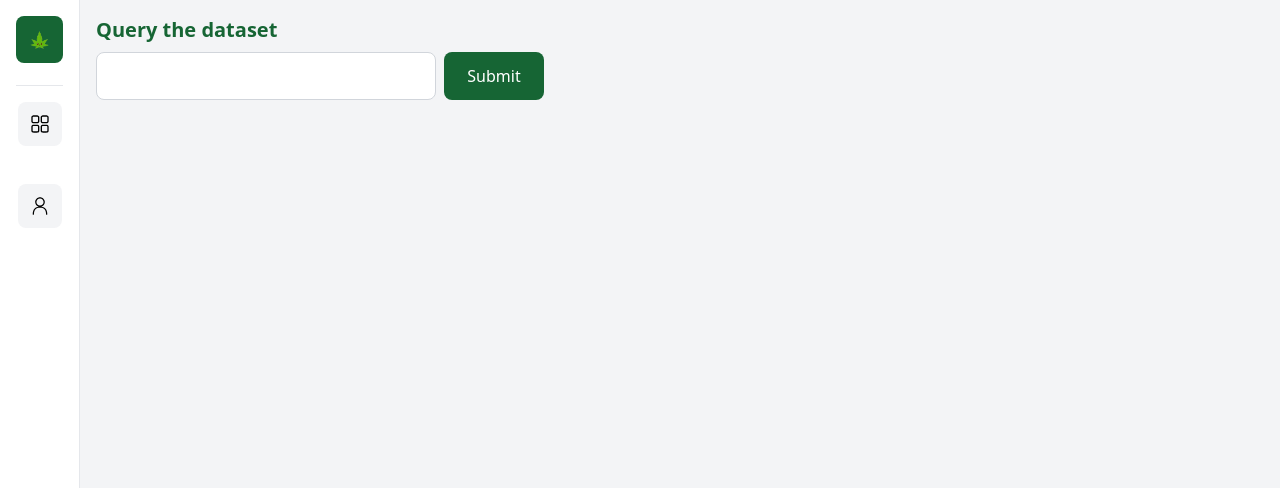
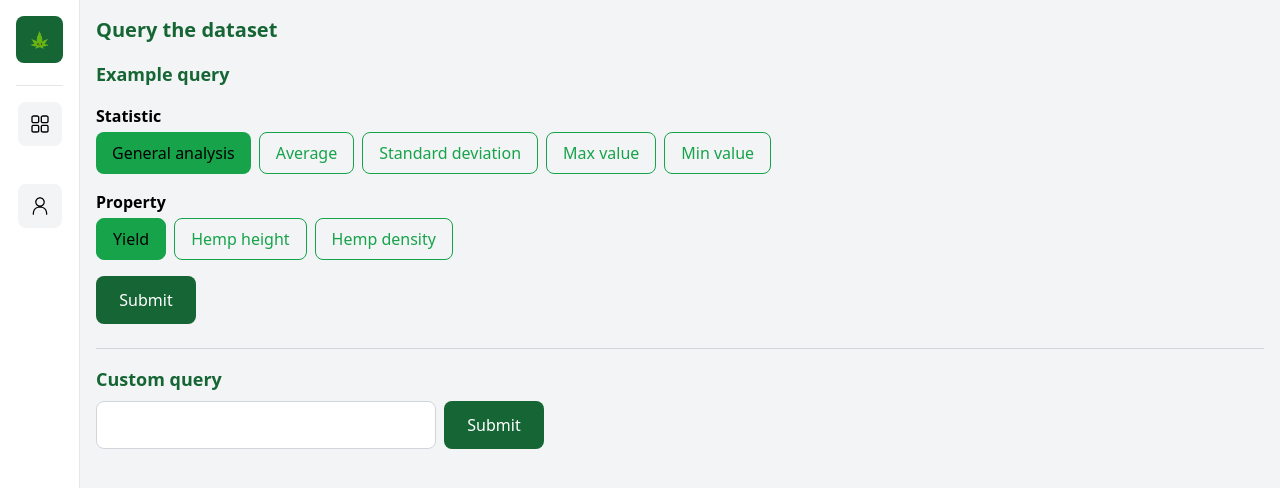
Before and after one commit to mattiapomelli/digital-gaia-data-visualization, a Next.js app: page /gpt in a window 1280 px wide. Shown: the top 488 px of the page. Built offline with nearby package versions, Linux system fonts and the light colour scheme.

Commit message:
Add example queries

```diff
--- /dev/null
+++ b/components/CustomQuery.jsx
@@ -0,0 +1,51 @@
+import React, { useState } from "react";
+import { Spinner } from "./Spinner";
+
+const CustomQuery = () => {
+  const [query, setQuery] = useState("");
+  const [loading, setLoading] = useState(false);
+  const [response, setResponse] = useState(null);
+
+  const onSubmit = async (event) => {
+    event.preventDefault();
+    setLoading(true);
+
+    const response = await fetch("/api/generate?query=" + query);
+    const data = await response.json();
+
+    setResponse(data);
+    setLoading(false);
+  };
+
+  return (
+    <div>
+      <h3 className="text-lg text-green-800 font-extrabold mt-4" id="response">
+        Custom query
+      </h3>
+      <form
+        onSubmit={onSubmit}
+        className="flex gap-2 items-center mt-2 max-w-md h-12"
+      >
+        <input
+          type="text"
+          value={query}
+          onChange={(event) => setQuery(event.target.value)}
+          className="border border-gray-300 p-2 rounded-lg w-full h-full"
+        />
+        <button className="py-2 px-4 flex items-center justify-center bg-green-800 hover:bg-green-950 text-white rounded-lg h-full min-w-[100px]">
+          {loading ? <Spinner /> : "Submit"}
+        </button>
+      </form>
+      {response && (
+        <div>
+          <h4 className="font-extrabold mt-4" id="response">
+            Response
+          </h4>
+          <p>{response}</p>
+        </div>
+      )}
+    </div>
+  );
+};
+
+export default CustomQuery;
--- /dev/null
+++ b/components/ExampleQuery.jsx
@@ -0,0 +1,98 @@
+import React, { useState } from "react";
+import { Spinner } from "./Spinner";
+
+import cx from "classnames";
+
+const statistics = [
+  "General analysis",
+  "Average",
+  "Standard deviation",
+  "Max value",
+  "Min value",
+];
+const properties = ["Yield", "Hemp height", "Hemp density"];
+
+const CustomQuery = () => {
+  const [loading, setLoading] = useState(false);
+  const [response, setResponse] = useState(null);
+
+  const [selectedStatistic, setSelectedStatistic] = useState(statistics[0]);
+  const [selectedProperty, setSelectedProperty] = useState(properties[0]);
+
+  const onSubmit = async () => {
+    setLoading(true);
+
+    const query = `${selectedStatistic} of ${selectedProperty}`;
+    const response = await fetch("/api/generate?query=" + query);
+    const data = await response.json();
+
+    setResponse(data);
+    setLoading(false);
+  };
+
+  return (
+    <div>
+      <h3 className="text-lg text-green-800 font-extrabold mt-4" id="response">
+        Example query
+      </h3>
+      <div>
+        <h4 className="font-extrabold mt-4" id="response">
+          Statistic
+        </h4>
+        <div className="flex gap-2 mt-1">
+          {statistics.map((statistic) => (
+            <button
+              key={statistic}
+              className={cx(
+                " py-2 px-4 rounded-lg",
+                selectedStatistic === statistic
+                  ? "bg-green-600"
+                  : "border border-green-600 text-green-600 hover:bg-gray-200",
+              )}
+              onClick={() => setSelectedStatistic(statistic)}
+            >
+              {statistic}
+            </button>
+          ))}
+        </div>
+        <div>
+          <h4 className="font-extrabold mt-4" id="response">
+            Property
+          </h4>
+          <div className="flex gap-2 mt-1">
+            {properties.map((property) => (
+              <button
+                key={property}
+                className={cx(
+                  "py-2 px-4 rounded-lg border border-green-600",
+                  selectedProperty === property
+                    ? "bg-green-600 "
+                    : "text-green-600 hover:bg-gray-200",
+                )}
+                onClick={() => setSelectedProperty(property)}
+              >
+                {property}
+              </button>
+            ))}
+          </div>
+        </div>
+      </div>
+      <button
+        onClick={onSubmit}
+        className="h-12 mt-4 py-2 px-4 flex items-center justify-center bg-green-800 hover:bg-green-950 text-white rounded-lg min-w-[100px]"
+      >
+        {loading ? <Spinner /> : "Submit"}
+      </button>
+      {response && (
+        <div>
+          <h4 className="font-extrabold mt-4" id="response">
+            Response
+          </h4>
+          <p>{response}</p>
+        </div>
+      )}
+    </div>
+  );
+};
+
+export default CustomQuery;
--- a/pages/api/generate.js
+++ b/pages/api/generate.js
@@ -25,7 +25,7 @@ export default async function handler(req, res) {
       ${basePromptPrefix}${JSON.stringify(observations)}
 
 
-      ${query}
+      Can you tell me ${query}
       `;
 
     try {
--- a/pages/gpt.jsx
+++ b/pages/gpt.jsx
@@ -1,52 +1,16 @@
-import React, { useState } from "react";
-import { Spinner } from "./components/spinner";
+import React from "react";
+import CustomQuery from "@/components/CustomQuery";
+import ExampleQuery from "@/components/ExampleQuery";
 
 const Gpt = () => {
-  const [query, setQuery] = useState("");
-  const [loading, setLoading] = useState(false);
-  const [response, setResponse] = useState(null);
-
-  const onSubmit = async (event) => {
-    event.preventDefault();
-    setLoading(true);
-
-    const response = await fetch("/api/generate?query=" + query);
-    const data = await response.json();
-
-    setResponse(data);
-    setLoading(false);
-  };
-
   return (
     <div className="bg-gray-100 min-h-screen p-4">
       <h2 className="text-xl text-green-800 font-extrabold">
         Query the dataset
       </h2>
-      <form
-        onSubmit={onSubmit}
-        className="flex gap-2 items-center mt-2 max-w-md h-12"
-      >
-        <input
-          type="text"
-          value={query}
-          onChange={(event) => setQuery(event.target.value)}
-          className="border border-gray-300 p-2 rounded-lg w-full h-full"
-        />
-        <button className="py-2 px-4 flex items-center justify-center bg-green-800 hover:bg-green-950 text-white rounded-lg h-full min-w-[100px]">
-          {loading ? <Spinner /> : "Submit"}
-        </button>
-      </form>
-      {response && (
-        <div>
-          <h3
-            className="text-lg text-green-800 font-extrabold mt-4"
-            id="response"
-          >
-            Response
-          </h3>
-          <p>{response}</p>
-        </div>
-      )}
+      <ExampleQuery />
+      <div className="h-px w-full bg-gray-300 mt-6" />
+      <CustomQuery />
     </div>
   );
 };
```
Also changed, not shown: components/Spinner.jsx (renamed from pages/components/spinner.jsx).
